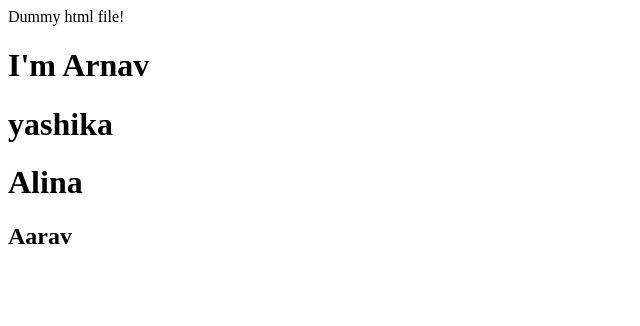
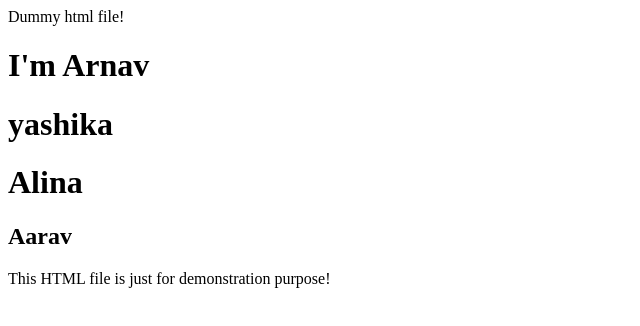
Before and after one commit to Choudhary08/gitDemo, a plain HTML site: page index.html in a window 1280 px wide. Shown: the whole page, without its empty margins (0-640 px from the left). Drawn offline with Linux system fonts and the light colour scheme.

Commit message:
modified HTML file

```diff
--- a/index.html
+++ b/index.html
@@ -3,3 +3,5 @@
 <h1>yashika</h1>
 <h1>Alina</h1>
 <H2>Aarav</H2>
+
+<P>This HTML file is just for demonstration purpose!</P>
```
